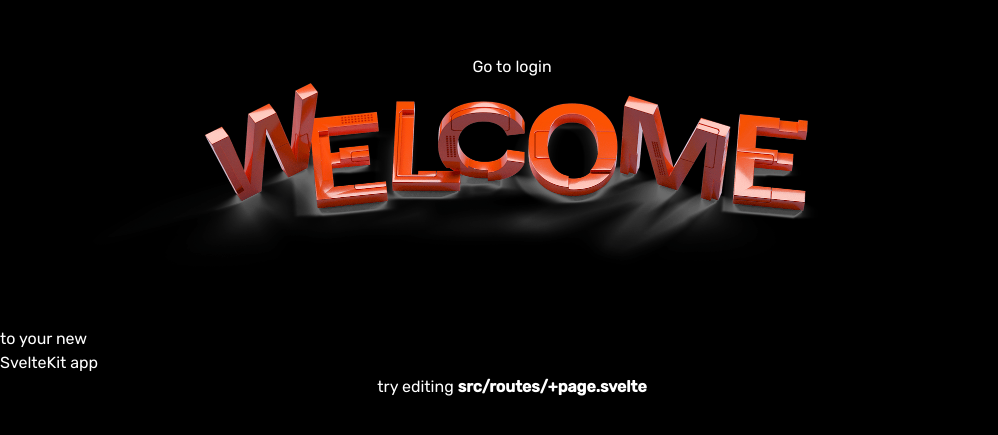
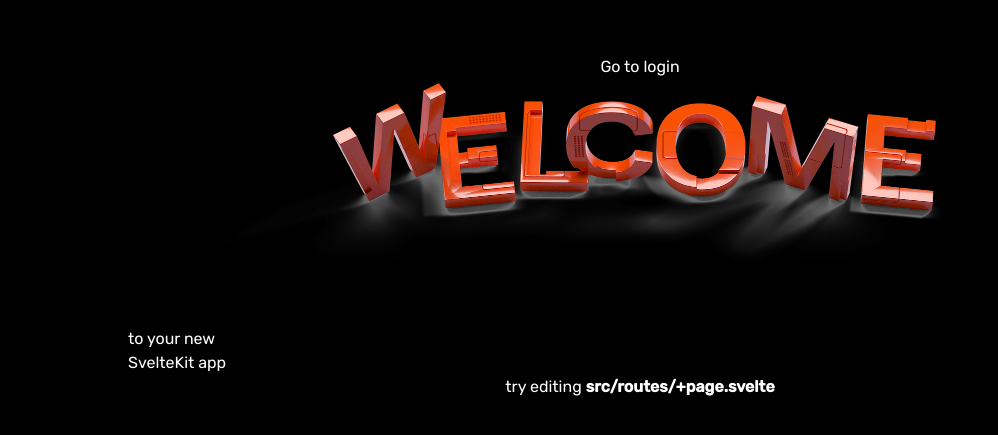
Before and after one commit to koenidv/MelodyMates, a SvelteKit app: page / in a window 1280 px wide. Shown: the part 173-608 px from the top of the page, without its empty margins (0-998 px from the left). Built offline with nearby package versions, Linux system fonts and the light colour scheme.

Commit message:
Login page more responsive whitespace

```diff
--- a/src/routes/+layout.svelte
+++ b/src/routes/+layout.svelte
@@ -3,7 +3,7 @@
 </script>
 
 <div class="app flex flex-col min-h-full bg-black text-white">
-	<main class="flex flex-col w-full h-full max-w-screen-lg mx-0 my-auto box-border">
+	<main class="flex flex-col w-full h-full max-w-screen-lg m-auto box-border">
 		<slot />
 	</main>
 </div>
--- a/src/routes/login/+page.svelte
+++ b/src/routes/login/+page.svelte
@@ -5,7 +5,7 @@
 
 <div class="flex flex-col items-center justify-center w-full h-full gap-3 p-4">
     <h1 class="text-4xl font-display">MelodyMates</h1>
-    <p class="mb-32 font-medium">Share music with your mates</p>
+    <p class="mb-[10vh] font-medium">Share music with your mates</p>
     <a href={OAUTH_URL} class="w-full bg-[#1db954] flex items-center justify-center p-3 m-2 rounded-xl"><img class="max-h-8" src="/spotify_logo_white.png" alt="Sign in with Spotify"/></a>
     <p>Sign in with Spotify to continue</p>
 </div>
```
